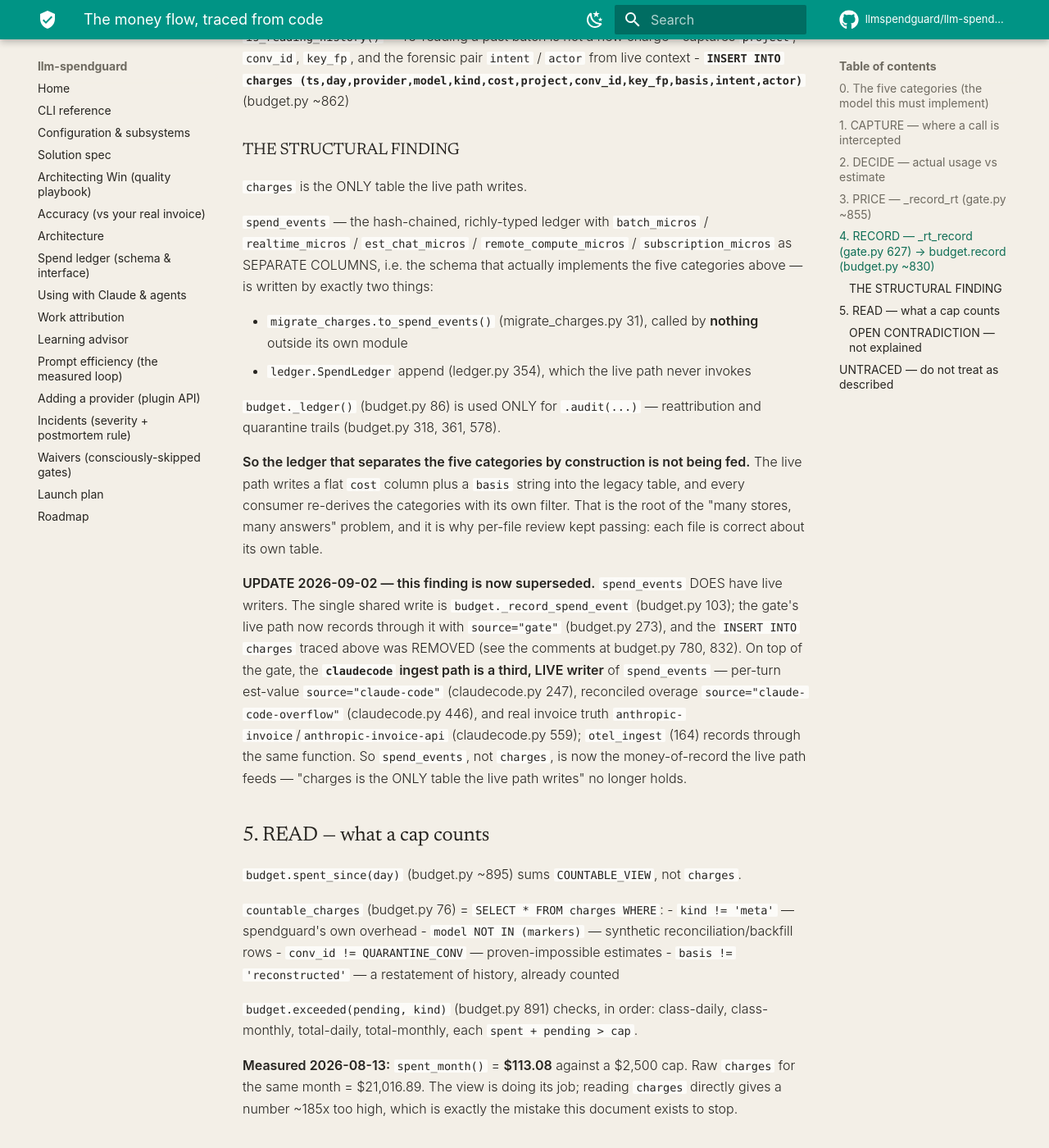
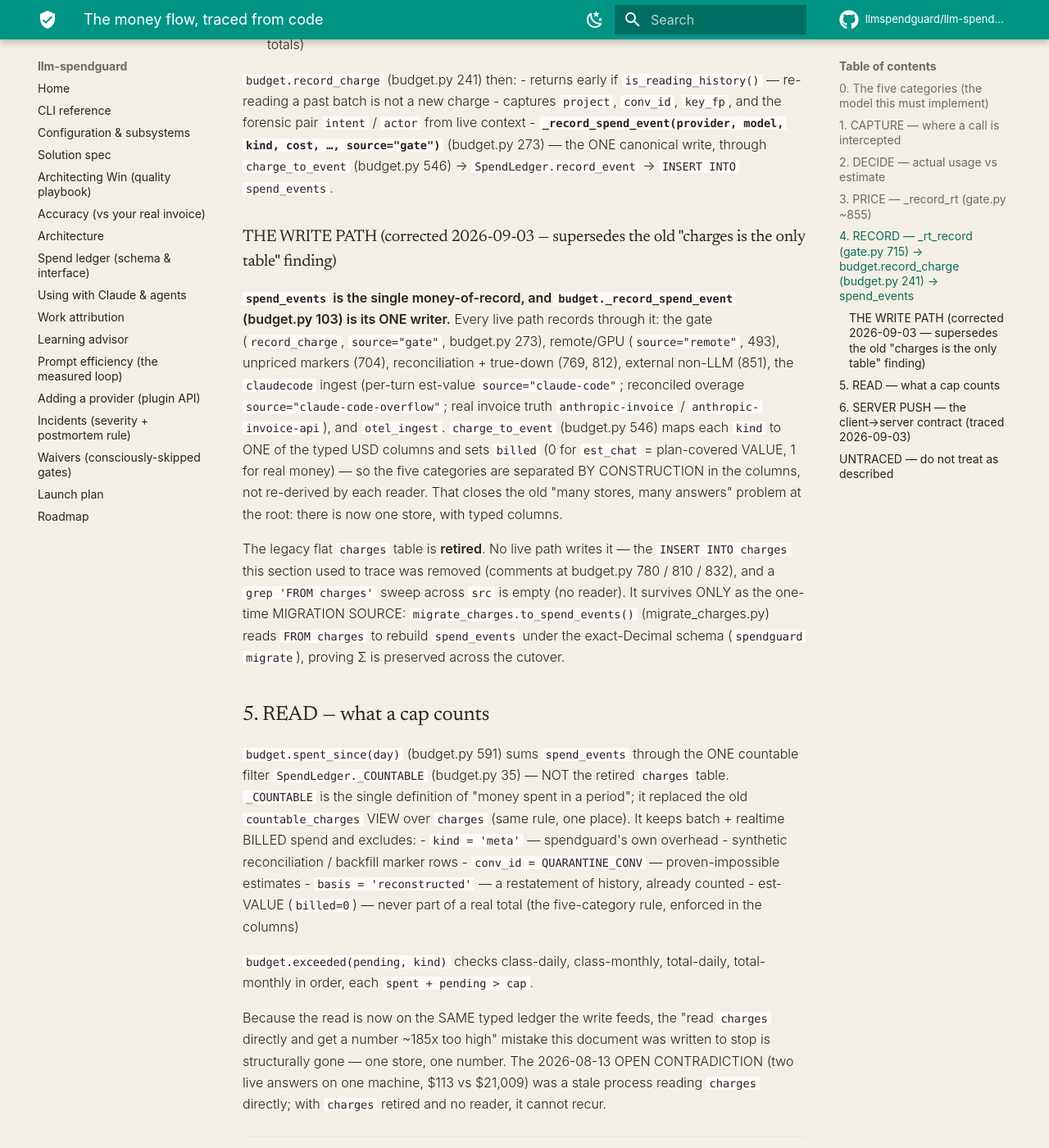
Before and after one commit to llmspendguard/llm-spendguard, an MkDocs documentation site: the page built from docs/MONEY-FLOW.md, in a window 1280 px wide and 1400 px high, scrolled down 2863 px. Shown: the whole window at 82% size. Built offline with MkDocs 1.6.1 and Material for MkDocs 9.7.7, drawn with Linux system fonts in a browser that asks for light colours; comment, search, counter and statistics services are not loaded; some of the changed text lies outside the part shown.

Commit message:
Docs: re-trace the money-flow write path end-to-end (charges retired)
The client's money-of-record cutover (spend_events replaces the flat charges
table) had shipped in code but the money-flow docs still traced the old path,
so a reader — or the server team syncing against the client contract — would
map a write path that no longer exists. Re-traced from code, every claim cited:

- MONEY-FLOW.md §4 RECORD: `_rt_record → record_charge → _record_spend_event →
  charge_to_event → INSERT INTO spend_events` (was `budget.record → INSERT INTO
  charges`). Rewrote THE STRUCTURAL FINDING: spend_events is the single
  money-of-record with ONE writer; charges retired to a migration source only.
- MONEY-FLOW.md §5 READ: the cap reads spend_events via SpendLedger._COUNTABLE
  (was `countable_charges` over the charges table); the old two-answers
  contradiction is resolved by the single store.
- MONEY-FLOW.md §6 SERVER PUSH (new — the client→server contract the org syncs
  against): actual-$ via by_dims(billed only)/build_rollup_rows → /v1/ledger;
  est-value via the chat loop + lane_value (EST_VALUE_CHANNELS), never summed;
  overage reconciled (invoice supersedes overflow) before the push.
- ARCHITECTURE.md §8 + the capture diagram: the ledger is spend_events (+
  spend_audit), not charges.
- REPO-AUDIT.md: a RESOLVED banner — its central "charges is the money-of-record"
  finding is the pre-cutover snapshot; points to MONEY-FLOW §4.
- src/README budget.py line: records through spend_events, not charges.

Docs-only; no behavior change.

Co-Authored-By: Claude Opus 4.8 <noreply@anthropic.com>

```diff
--- a/docs/MONEY-FLOW.md
+++ b/docs/MONEY-FLOW.md
@@ -5,8 +5,9 @@ an unverified step is marked UNTRACED rather than described, because a map that
 than a map with a hole in it, and this document exists because inferring from the database instead of
 reading the code produced three wrong answers in one session.
 
-Status: **PARTIAL — the LLM realtime write path and the cap read path are traced, and (2026-09-02) so are the
-conversation/turn capture + subscription legs. The aggregation, receipt and server-push legs are still NOT.**
+Status: **the LLM realtime CAPTURE → PRICE → RECORD write path (now on `spend_events`, the single money-of-record),
+the cap READ path, the conversation/turn + subscription legs, and (2026-09-03) the SERVER-PUSH contract are all
+traced. Still UNTRACED: the aggregation/receipt composition details, the batch submit path, and the GPU/remote cap.**
 
 ---
 
@@ -74,73 +75,79 @@ number is measured or projected.** Everything downstream depends on it.
    tracked apart from workload spend.
 5. otherwise → `_rt_record(...)`.
 
-## 4. RECORD — `_rt_record` (gate.py 627) → `budget.record` (budget.py ~830)
+## 4. RECORD — `_rt_record` (gate.py 715) → `budget.record_charge` (budget.py 241) → `spend_events`
 
 - in-memory aggregate `_rt_agg`, flushed every 200 calls (`_rt_flush`)
-- `_budget_record(...)` → `budget.record(provider, model, kind, cost, basis=...)`, with
+- `_budget_record(...)` (gate.py 480) → `budget.record_charge(provider, model, kind, cost, basis=...)`, with
   `conv_id=QUARANTINE_CONV` when the input exceeded the model's context window (an impossible estimate —
   written for forensics, excluded from totals)
 
-`budget.record` (budget.py ~830) then:
-- returns early if `not cost`
+`budget.record_charge` (budget.py 241) then:
 - returns early if `is_reading_history()` — re-reading a past batch is not a new charge
 - captures `project`, `conv_id`, `key_fp`, and the forensic pair `intent` / `actor` from live context
-- **`INSERT INTO charges (ts,day,provider,model,kind,cost,project,conv_id,key_fp,basis,intent,actor)`**
-  (budget.py ~862)
+- **`_record_spend_event(provider, model, kind, cost, …, source="gate")`** (budget.py 273) — the ONE canonical
+  write, through `charge_to_event` (budget.py 546) → `SpendLedger.record_event` → `INSERT INTO spend_events`.
 
-### THE STRUCTURAL FINDING
+### THE WRITE PATH (corrected 2026-09-03 — supersedes the old "charges is the only table" finding)
 
-`charges` is the ONLY table the live path writes.
+**`spend_events` is the single money-of-record, and `budget._record_spend_event` (budget.py 103) is its ONE
+writer.** Every live path records through it: the gate (`record_charge`, `source="gate"`, budget.py 273),
+remote/GPU (`source="remote"`, 493), unpriced markers (704), reconciliation + true-down (769, 812), external
+non-LLM (851), the `claudecode` ingest (per-turn est-value `source="claude-code"`; reconciled overage
+`source="claude-code-overflow"`; real invoice truth `anthropic-invoice` / `anthropic-invoice-api`), and
+`otel_ingest`. `charge_to_event` (budget.py 546) maps each `kind` to ONE of the typed USD columns and sets
+`billed` (0 for `est_chat` = plan-covered VALUE, 1 for real money) — so the five categories are separated BY
+CONSTRUCTION in the columns, not re-derived by each reader. That closes the old "many stores, many answers"
+problem at the root: there is now one store, with typed columns.
 
-`spend_events` — the hash-chained, richly-typed ledger with `batch_micros` / `realtime_micros` /
-`est_chat_micros` / `remote_compute_micros` / `subscription_micros` as SEPARATE COLUMNS, i.e. the schema
-that actually implements the five categories above — is written by exactly two things:
-
-- `migrate_charges.to_spend_events()` (migrate_charges.py 31), called by **nothing** outside its own module
-- `ledger.SpendLedger` append (ledger.py 354), which the live path never invokes
-
-`budget._ledger()` (budget.py 86) is used ONLY for `.audit(...)` — reattribution and quarantine trails
-(budget.py 318, 361, 578).
-
-**So the ledger that separates the five categories by construction is not being fed.** The live path writes
-a flat `cost` column plus a `basis` string into the legacy table, and every consumer re-derives the
-categories with its own filter. That is the root of the "many stores, many answers" problem, and it is why
-per-file review kept passing: each file is correct about its own table.
-
-**UPDATE 2026-09-02 — this finding is now superseded.** `spend_events` DOES have live writers. The single
-shared write is `budget._record_spend_event` (budget.py 103); the gate's live path now records through it with
-`source="gate"` (budget.py 273), and the `INSERT INTO charges` traced above was REMOVED (see the comments at
-budget.py 780, 832). On top of the gate, the **`claudecode` ingest path is a third, LIVE writer** of
-`spend_events` — per-turn est-value `source="claude-code"` (claudecode.py 247), reconciled overage
-`source="claude-code-overflow"` (claudecode.py 446), and real invoice truth
-`anthropic-invoice`/`anthropic-invoice-api` (claudecode.py 559); `otel_ingest` (164) records through the same
-function. So `spend_events`, not `charges`, is now the money-of-record the live path feeds — "charges is the
-ONLY table the live path writes" no longer holds.
+The legacy flat `charges` table is **retired**. No live path writes it — the `INSERT INTO charges` this section
+used to trace was removed (comments at budget.py 780 / 810 / 832), and a `grep 'FROM charges'` sweep across `src`
+is empty (no reader). It survives ONLY as the one-time MIGRATION SOURCE: `migrate_charges.to_spend_events()`
+(migrate_charges.py) reads `FROM charges` to rebuild `spend_events` under the exact-Decimal schema
+(`spendguard migrate`), proving Σ is preserved across the cutover.
 
 ## 5. READ — what a cap counts
 
-`budget.spent_since(day)` (budget.py ~895) sums `COUNTABLE_VIEW`, not `charges`.
+`budget.spent_since(day)` (budget.py 591) sums `spend_events` through the ONE countable filter
+`SpendLedger._COUNTABLE` (budget.py 35) — NOT the retired `charges` table. `_COUNTABLE` is the single
+definition of "money spent in a period"; it replaced the old `countable_charges` VIEW over `charges` (same
+rule, one place). It keeps batch + realtime BILLED spend and excludes:
+- `kind = 'meta'` — spendguard's own overhead
+- synthetic reconciliation / backfill marker rows
+- `conv_id = QUARANTINE_CONV` — proven-impossible estimates
+- `basis = 'reconstructed'` — a restatement of history, already counted
+- est-VALUE (`billed=0`) — never part of a real total (the five-category rule, enforced in the columns)
 
-`countable_charges` (budget.py 76) = `SELECT * FROM charges WHERE`:
-- `kind != 'meta'` — spendguard's own overhead
-- `model NOT IN (markers)` — synthetic reconciliation/backfill rows
-- `conv_id != QUARANTINE_CONV` — proven-impossible estimates
-- `basis != 'reconstructed'` — a restatement of history, already counted
+`budget.exceeded(pending, kind)` checks class-daily, class-monthly, total-daily, total-monthly in order, each
+`spent + pending > cap`.
 
-`budget.exceeded(pending, kind)` (budget.py 891) checks, in order: class-daily, class-monthly, total-daily,
-total-monthly, each `spent + pending > cap`.
+Because the read is now on the SAME typed ledger the write feeds, the "read `charges` directly and get a number
+~185x too high" mistake this document was written to stop is structurally gone — one store, one number. The
+2026-08-13 OPEN CONTRADICTION (two live answers on one machine, $113 vs $21,009) was a stale process reading
+`charges` directly; with `charges` retired and no reader, it cannot recur.
 
-**Measured 2026-08-13:** `spent_month()` = **$113.08** against a $2,500 cap. Raw `charges` for the same
-month = $21,016.89. The view is doing its job; reading `charges` directly gives a number ~185x too high,
-which is exactly the mistake this document exists to stop.
+---
 
-### OPEN CONTRADICTION — not explained
+## 6. SERVER PUSH — the client→server contract (traced 2026-09-03)
 
-A live process (PID 2636, `tools/conversation_digest.py`, running 30 days) logs
-`total-monthly spend to $21009.23, over the $2500 cap` and retries in a loop. That figure appears only in
-the last 26 lines of a 20,612-line log, so the condition is RECENT. `budget.spent_month()` in a fresh
-interpreter returns $113.08. **Two live answers on one machine.** Cause not yet established. Do not trust
-either number until it is.
+`saas sync` / `saas push` (saas.py) sends this machine's roll-up to the org on TWO SEPARATE AXES that are never
+summed:
+
+- **actual-$** → `budget.by_dims()` (budget.py 929) → `saas.build_rollup_rows` (saas.py 302) → `POST /v1/ledger`
+  `day_totals`. `by_dims` is ACTUAL-$ ONLY: it sums the BILLED columns (`BILLED_USD_COLS`, never `est_chat_usd`)
+  and filters `WHERE COALESCE(billed,1)=1`, so est-VALUE is excluded IN SQL — no est-value can reach the actual-$
+  push. `build_rollup_rows` also drops any `est_chat` / `billed=False` row (defense-in-depth, recorded via
+  `est_excluded`, never a silent drop), scrubs to the contract fields, and stamps a cross-check `uid` the server
+  recomputes (a drift shows up loud, never a silent re-key/double-count).
+- **est-VALUE** → a DIFFERENT path: the chat loop (`chat.loop`) + `lane_value.sync` — the client half of the
+  server's EST_VALUE_CHANNELS (`claude-code` / `claude-ai` / the ledger-valued gemini·zai plan lanes). It NEVER
+  goes to `/v1/ledger`; `saas._is_actual_row` guards the actual-$ crosscheck against ever counting an est-value row.
+
+Overage is reconciled BEFORE the push so actual-$ is factual: the provider INVOICE is the truth and supersedes the
+observable overflow ESTIMATE per (provider, month) — the invoiced month's overflow goes `billed=0` (out of the
+push, kept for attribution), un-invoiced months keep it `billed=1`
+(`claudecode._supersede_overflow_for_invoiced_months`). So the org dashboard receives each real dollar ONCE, on
+the correct axis.
 
 ---
 
@@ -151,7 +158,9 @@ either number until it is.
   `spend_events` row per turn, `source="claude-code"`, `kind="est_chat"` (billed=0 → est-value).
 - **Aggregation** — `_rt_flush`, day rollups, and what `report` / `receipt` actually compose
 - **The receipt's $591.79** — a third monthly figure, composition unread
-- **Server push** — `saas push` / `sync`, what is sent, when, and how the org total is formed
+- ~~**Server push**~~ — **NOW TRACED (2026-09-03) → §6.** The two-axis `/v1/ledger` contract (actual-$ via
+  `by_dims`/`build_rollup_rows`; est-value via chat loop + `lane_value`), and the overage reconciliation that runs
+  before it. Still open: how the server forms the org TOTAL from many members' rows.
 - **Batch path** — `INTERCEPTORS`, submit gating, and batch reconciliation
 - **GPU / remote compute** — `resources.compute_exceeded()` and its own cap
 - ~~**Subscription** — fee vs estimated value~~ — **NOW TRACED (2026-09-02).** The real flat fee lands in
```
Also changed, not shown: docs/ARCHITECTURE.md (+8 -6 lines), docs/REPO-AUDIT.md (+8 -0 lines), src/spendguard/README.md (+1 -1 lines).
